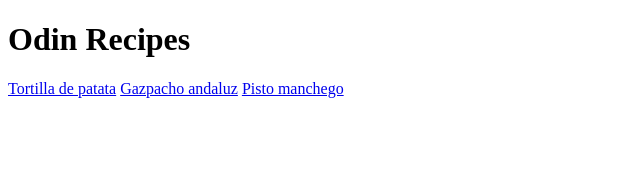
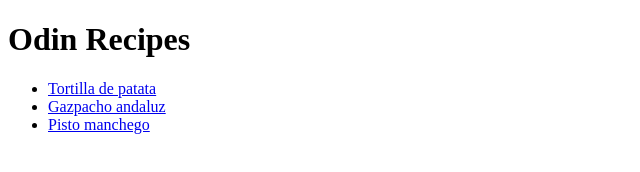
Before and after one commit to SamuelAlvarezB/odin-recipes, a plain HTML site: page index.html in a window 1280 px wide. Shown: the whole page, without its empty margins (0-640 px from the left). Drawn offline with Linux system fonts and the light colour scheme.

Commit message:
Fix recipes links in main page

```diff
--- a/index.html
+++ b/index.html
@@ -7,8 +7,10 @@
 </head>
 <body>
     <h1>Odin Recipes</h1>
-    <a href="recipes/tortilla.html">Tortilla de patata</a>
-    <a href="recipes/gazpacho.html">Gazpacho andaluz</a>
-    <a href="recipes/pisto.html">Pisto manchego</a>
+    <ul>
+        <li><a href="recipes/tortilla.html">Tortilla de patata</a></li>
+        <li><a href="recipes/gazpacho.html">Gazpacho andaluz</a></li>
+        <li><a href="recipes/pisto.html">Pisto manchego</a></li>
+    </ul>
 </body>
 </html>
```
